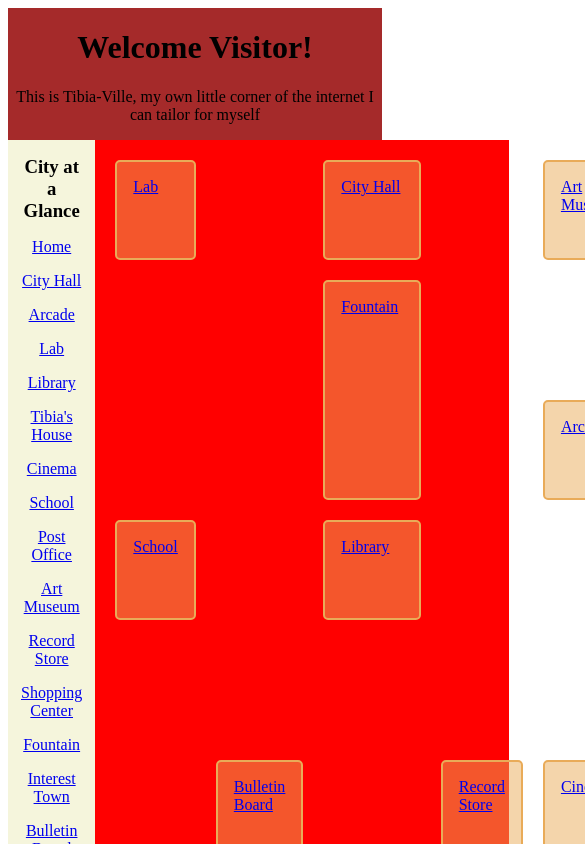
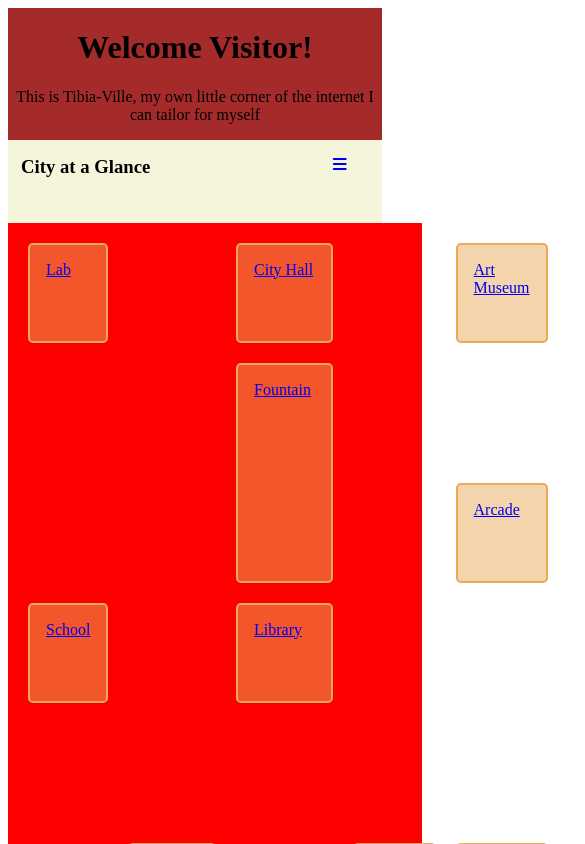
Before and after one commit to ViLinh27/TibiaVille, a Vue app in the folder Tibia-Ville-Website/: page / in a window 390 px wide. Shown: the top 844 px of the page, 585 px wide, since content can reach past the window. Built offline with nearby package versions, Linux system fonts and the light colour scheme.

Commit message:
nav bar is mostly responsive

```diff
--- a/Tibia-Ville-Website/index.html
+++ b/Tibia-Ville-Website/index.html
@@ -3,6 +3,8 @@
   <head>
     <meta charset="UTF-8">
     <link rel="icon" href="/favicon.ico">
+    <link rel="stylesheet" href="https://cdnjs.cloudflare.com/ajax/libs/font-awesome/7.3.1/css/all.min.css"
+      crossorigin="anonymous" referrerpolicy="no-referrer" />
     <meta name="viewport" content="width=device-width, initial-scale=1.0">
     <title>Vite App</title>
   </head>
--- a/Tibia-Ville-Website/src/assets/main.css
+++ b/Tibia-Ville-Website/src/assets/main.css
@@ -33,9 +33,22 @@ nav{
     /* height:150vh; */
     padding:8px 5px;
     text-align: center;
+    overflow:hidden;
 }
 nav > *{
     margin:8px;
+}
+nav *:hover{
+    transform: scale(1.02);
+    background-color: rgba(123, 123, 123, 0.5);
+}
+
+nav *.active{
+    background-color: rgba(66, 66, 66, 0.5);
+    color:rgba(231, 231, 231, 0.5)
+}
+nav .navicon{
+    display:none;
 }
 .page_content{
     background-color: red;
--- a/Tibia-Ville-Website/src/assets/main_mobile.css
+++ b/Tibia-Ville-Website/src/assets/main_mobile.css
@@ -1,11 +1,53 @@
 
 
 /*---- 400px----*/
-@media (max-width:400px){
+@media (max-width:600px){
     .app{
         background-color:brown;
     }
+    .main_content{
+        flex-direction:column;
+    }
     nav{
         background-color:beige;
+        flex-direction: row;
+        justify-content: space-between;
+        align-items: flex-start;
+    }
+    nav *:not(:first-child){
+        display:none;
+    }
+    nav .navicon{
+        width:15vw;
+        height:6vh;
+        float:right;
+        display:block;
+    }
+
+    nav.responsive {
+        position:relative;
+        flex-direction: column;
+        align-items: center;
+    }
+    nav.responsive *:not(:first-child){
+        margin:5vh 0 0 0;
+        /* background-color:orange; */
+    }
+    nav.responsive h3{
+        display:none;
+    }
+    nav.responsive .navicon{
+        position:absolute;
+        right:0i;
+        top:0;
+        text-align: center;
+        margin: 20px 0;
+        /* background-color: red; */
+        height:4vh;
+    }
+    nav.responsive a{
+        float:none;
+        display: block;
+        text-align: left;
     }
 }
--- a/Tibia-Ville-Website/src/components/Navbar.vue
+++ b/Tibia-Ville-Website/src/components/Navbar.vue
@@ -1,10 +1,17 @@
 <script setup lang="ts">
 import { RouterLink } from 'vue-router';
+import {ref} from 'vue';
+
+const isResp = ref(false);
+
+function navToggle(){
+    isResp.value = !isResp.value;
+}
 </script>
 
 <template>
-    <div>
-        <nav>
+    <div class="nav-container">
+        <nav class="topnav" :class="{responsive: isResp}" id="topnav">
             <h3>City at a Glance</h3>
             <RouterLink to="/">Home</RouterLink>
             <RouterLink to="/city_hall">City Hall</RouterLink>
@@ -25,6 +32,9 @@ import { RouterLink } from 'vue-router';
             <RouterLink to="/fountain">Fountain</RouterLink>
             <RouterLink to="/interest_town">Interest Town</RouterLink>
             <RouterLink to="/bulletin_board">Bulletin Board</RouterLink>
+            <a href="#" @click.prevent="navToggle" class="navicon">
+                <i class="fa-mosaic fa-solid fa-bars"></i>
+            </a>
         </nav>
     </div>
 </template>
```
